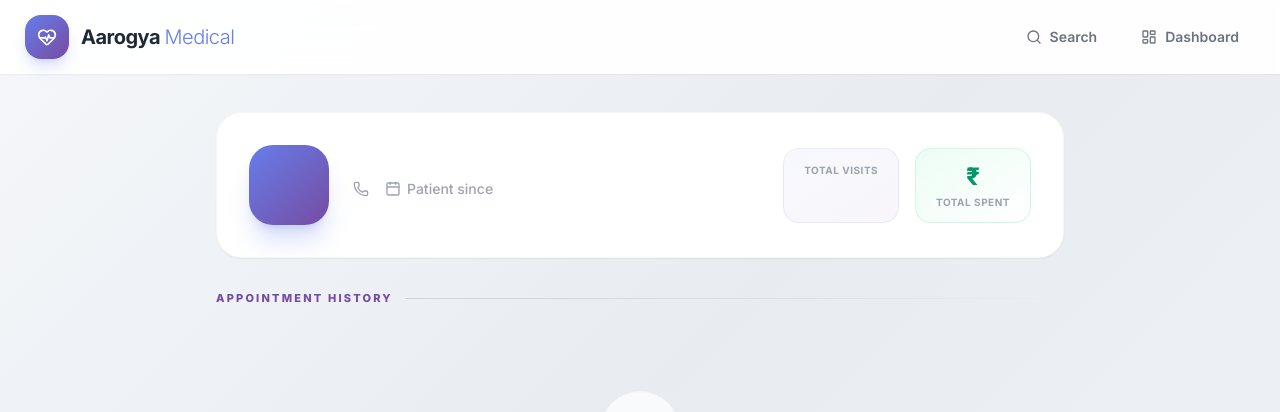
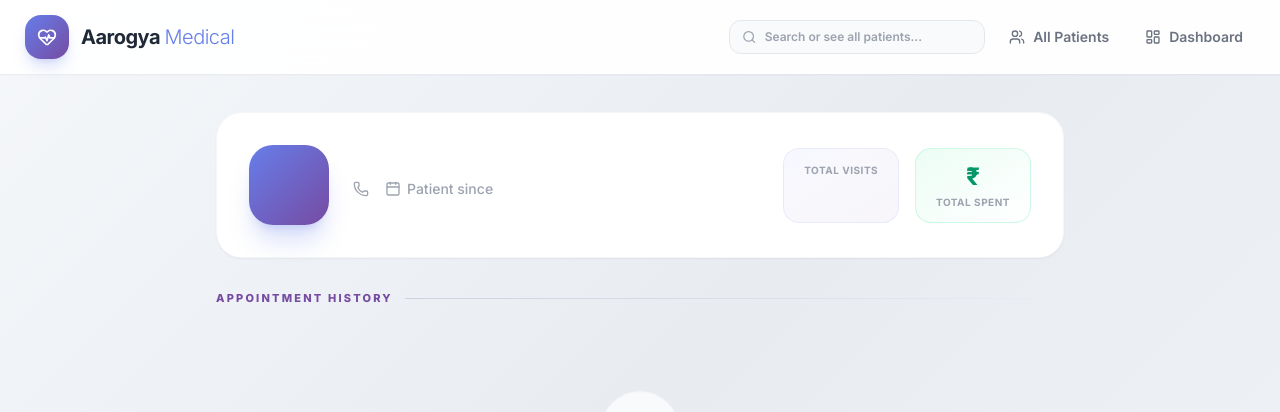
Before and after one commit to YugPatel11/clinic, a Django app: template appointments/templates/appointments/patient_history.html in a window 1280 px wide. Shown: the top 412 px of the page. Run offline with Django 5.2, Linux system fonts and the light colour scheme; the template is opened without the code that fills it, so the values that code supplies are empty; some libraries are stand-ins or nearby versions; some web fonts are replaced.

Commit message:
fix design issue

```diff
--- a/appointments/templates/appointments/dashboard.html
+++ b/appointments/templates/appointments/dashboard.html
@@ -340,7 +340,7 @@
                             </thead>
                             <tbody class="divide-y divide-gray-50">
                                 {% for appt in appointments %}
-                                <tr class="hover:bg-[#667eea]/[0.02] cursor-pointer" onclick="toggleExpand({{ appt.id }})">
+                                <tr class="hover:bg-gray-50/50 cursor-pointer" onclick="toggleExpand('{{ appt.id }}')">
                                     <td class="px-4 sm:px-6 py-3 sm:py-4">
                                         <div class="flex items-center gap-2 sm:gap-3">
                                             <div class="w-7 h-7 sm:w-8 sm:h-8 rounded-xl bg-[#667eea]/10 text-[#667eea] flex items-center justify-center font-bold text-xs sm:text-sm">{{ appt.patient.name|make_list|first|upper }}</div>
--- a/appointments/templates/appointments/patient_history.html
+++ b/appointments/templates/appointments/patient_history.html
@@ -44,11 +44,16 @@
                 </div>
             </a>
             <div class="flex items-center gap-3">
-                <a href="{% url 'patient_search' %}" class="flex items-center gap-2 text-sm font-semibold text-gray-500 hover:text-[#667eea] transition-colors px-4 py-2 rounded-xl hover:bg-[#667eea]/5">
-                    <i data-lucide="search" class="w-4 h-4"></i> Search
+                <form action="{% url 'patient_search' %}" method="GET" class="hidden sm:flex items-center bg-gray-50 rounded-xl px-3 py-2 border border-gray-200 focus-within:border-[#667eea] transition-colors w-48 md:w-64">
+                    <i data-lucide="search" class="w-4 h-4 text-gray-400 mr-2"></i>
+                    <input type="text" name="q" placeholder="Search or see all patients..." class="bg-transparent text-xs font-semibold text-gray-700 placeholder-gray-400 focus:outline-none w-full">
+                    <button type="submit" class="hidden"></button>
+                </form>
+                <a href="{% url 'patient_search' %}" class="flex items-center gap-2 text-sm font-semibold text-gray-500 hover:text-[#667eea] transition-colors px-2 sm:px-3 py-2 rounded-xl hover:bg-[#667eea]/5">
+                    <i data-lucide="users" class="w-4 h-4"></i> <span class="hidden sm:inline">All Patients</span>
                 </a>
-                <a href="{% url 'dashboard' %}" class="flex items-center gap-2 text-sm font-semibold text-gray-500 hover:text-[#667eea] transition-colors px-4 py-2 rounded-xl hover:bg-[#667eea]/5">
-                    <i data-lucide="layout-dashboard" class="w-4 h-4"></i> Dashboard
+                <a href="{% url 'dashboard' %}" class="flex items-center gap-2 text-sm font-semibold text-gray-500 hover:text-[#667eea] transition-colors px-2 sm:px-3 py-2 rounded-xl hover:bg-[#667eea]/5">
+                    <i data-lucide="layout-dashboard" class="w-4 h-4"></i> <span class="hidden sm:inline">Dashboard</span>
                 </a>
             </div>
         </div>
```
